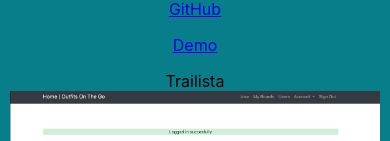
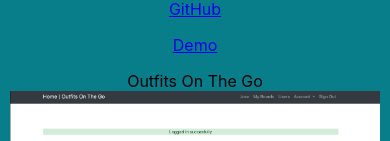
Before and after one commit to kriti-rai/my-react-portfolio, a React (Create React App) app: page /portfolio in a window 390 px wide. Shown: the part 703-844 px from the top of the page. Built offline with nearby package versions, Linux system fonts and the light colour scheme; a web font is replaced by a local one.

Commit message:
Correct phone-project-title

```diff
--- a/src/components/portfolio/projects/outfits-on-the-go/OutfitsOnTheGo.js
+++ b/src/components/portfolio/projects/outfits-on-the-go/OutfitsOnTheGo.js
@@ -9,7 +9,7 @@
         <p><a target='_blank' href='https://www.youtube.com/watch?v=oGe6OHePVyc' className="project-demo">Demo</a></p>
       </div>
       <div className='phone-project-content'>
-        <div className='phone-project-title'>Trailista</div>
+        <div className='phone-project-title'>Outfits On The Go</div>
         <div className='project-links'>
           <p><a target='_blank' href='https://github.com/kriti-rai/outfits-on-the-go' className="project-repo">GitHub</a></p>
           <p><a target='_blank' href='https://www.youtube.com/watch?v=oGe6OHePVyc' className="project-demo">Demo</a></p>
--- a/src/components/portfolio/projects/swole-news/SwoleNews.js
+++ b/src/components/portfolio/projects/swole-news/SwoleNews.js
@@ -9,7 +9,7 @@
         <p><a target='_blank' href='https://www.youtube.com/watch?v=BlPmqdfd7JQ' className="project-demo">Demo</a></p>
       </div>
       <div className='phone-project-content'>
-        <div className='phone-project-title'>Trailista</div>
+        <div className='phone-project-title'>Swole News</div>
         <div className='project-links'>
           <p><a target='_blank' href='https://github.com/kriti-rai/swole-news' className="project-repo">GitHub</a></p>
           <p><a target='_blank' href='https://www.youtube.com/watch?v=BlPmqdfd7JQ' className="project-demo">Demo</a></p>
--- a/src/components/portfolio/projects/wanderlist/WanderList.js
+++ b/src/components/portfolio/projects/wanderlist/WanderList.js
@@ -9,7 +9,7 @@
         <p><a target='_blank' href='https://www.youtube.com/watch?v=VMWHzbSXqKQ' className="project-demo">Demo</a></p>
       </div>
       <div className='phone-project-content'>
-        <div className='phone-project-title'>Trailista</div>
+        <div className='phone-project-title'>WanderList</div>
         <div className='project-links'>
           <p><a target='_blank' href='https://github.com/kriti-rai/wander-list' className="project-repo">GitHub</a></p>
           <p><a target='_blank' href='https://www.youtube.com/watch?v=VMWHzbSXqKQ' className="project-demo">Demo</a></p>
```
